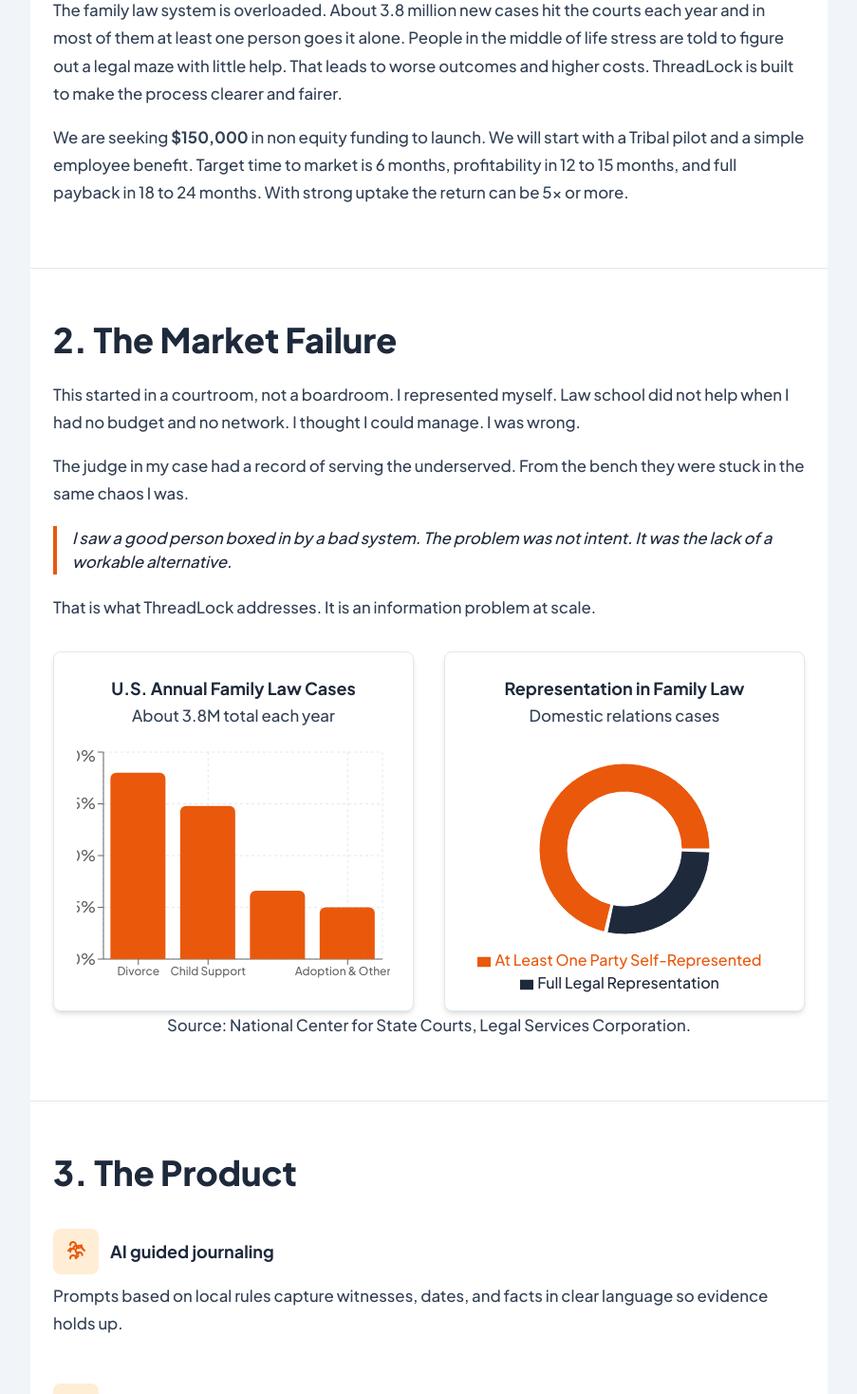
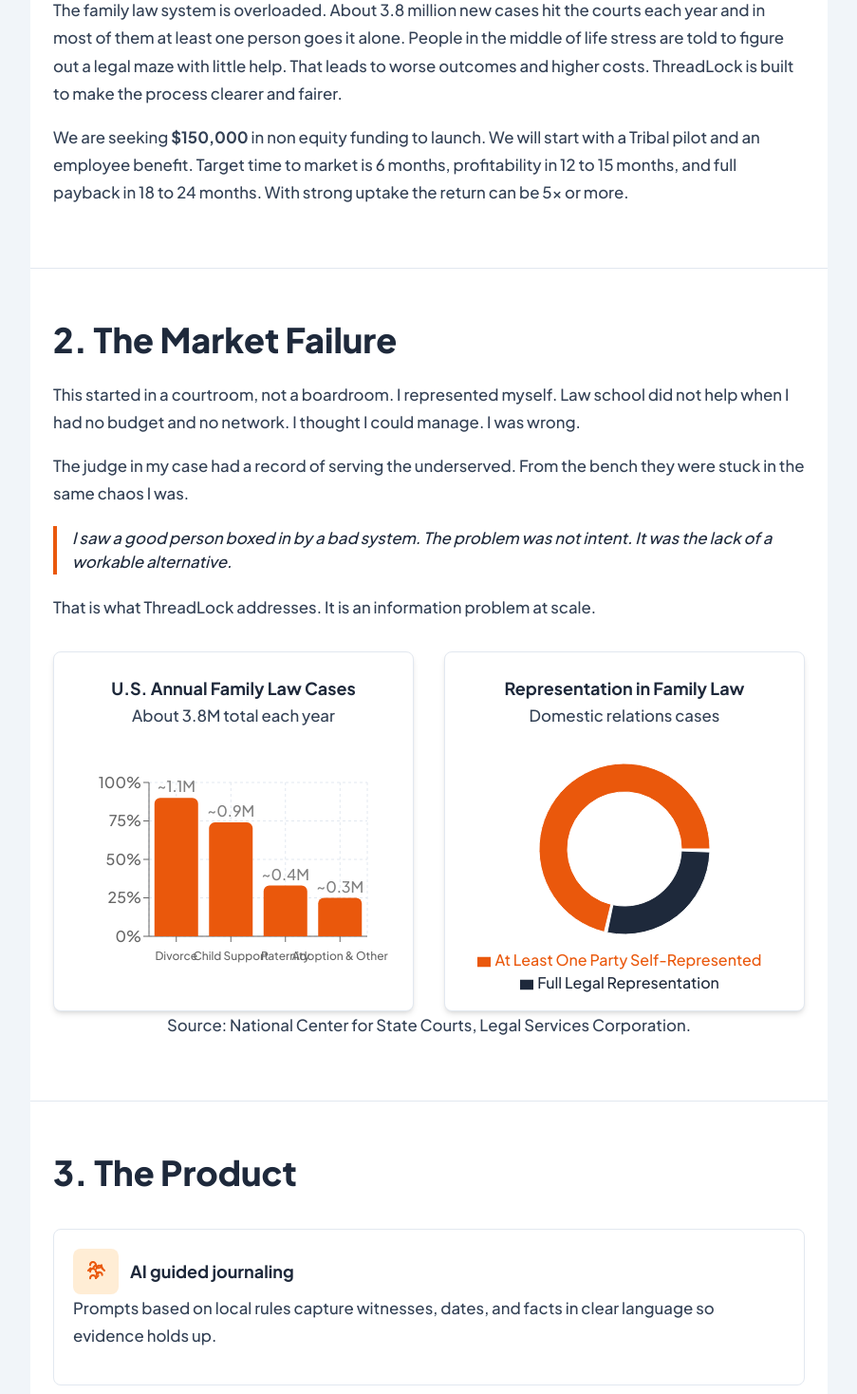
Before and after one commit to RedThreadGrp/ThreadLock, a Next.js app: page /whitepaper in a window 1280 px wide. Shown: the part 460-1928 px from the top of the page at 95% size, without its empty margins (188-1091 px from the left). Built offline with nearby package versions, Linux system fonts and the light colour scheme.

Commit message:
Update whitepaper.jsx

```diff
--- a/pages/whitepaper.jsx
+++ b/pages/whitepaper.jsx
@@ -12,6 +12,7 @@ import {
   Pie,
   Cell,
   Legend,
+  LabelList,
 } from 'recharts';
 
 /* ----------------- Icons ----------------- */
@@ -47,11 +48,10 @@ const COLORS = {
   grid: '#e2e8f0',
   hover: 'rgba(148,163,184,0.12)',
 };
-
 const useIsMounted = () => {
-  const [mounted, setMounted] = React.useState(false);
-  React.useEffect(() => setMounted(true), []);
-  return mounted;
+  const [m, setM] = React.useState(false);
+  React.useEffect(() => setM(true), []);
+  return m;
 };
 
 /* ----------------- Charts ----------------- */
@@ -64,15 +64,29 @@ const CasesBarChart = ({ data, title, note }) => {
       <div className="h-64 min-w-0">
         {mounted && (
           <ResponsiveContainer width="100%" height="100%">
-            <RBarChart data={data} margin={{ top: 8, right: 8, left: -8, bottom: 0 }}>
+            <RBarChart
+              data={data}
+              margin={{ top: 40, right: 24, left: 28, bottom: 24 }}
+            >
               <CartesianGrid strokeDasharray="3 3" stroke={COLORS.grid} />
-              <XAxis dataKey="label" tick={{ fontSize: 12 }} />
-              <YAxis domain={[0, 100]} tickFormatter={(v) => `${v}%`} width={36} />
+              <XAxis
+                dataKey="label"
+                tick={{ fontSize: 12 }}
+                interval={0}
+                tickMargin={10}
+              />
+              <YAxis
+                width={48}
+                domain={[0, 100]}
+                tickFormatter={(v) => `${v}%`}
+              />
               <Tooltip
                 cursor={{ fill: COLORS.hover }}
-                formatter={(value, _name, { payload }) => [payload.rawValue, payload.label]}
+                formatter={(value, _n, { payload }) => [payload.rawValue, payload.label]}
               />
-              <Bar dataKey="value" fill={COLORS.orange} radius={[6, 6, 0, 0]} />
+              <Bar dataKey="value" fill={COLORS.orange} radius={[6, 6, 0, 0]}>
+                <LabelList dataKey="rawValue" position="top" offset={6} />
+              </Bar>
             </RBarChart>
           </ResponsiveContainer>
         )}
@@ -91,17 +105,8 @@ const RepresentationPieChart = ({ data, title, note }) => {
         {mounted && (
           <ResponsiveContainer width="100%" height="100%">
             <PieChart>
-              <Pie
-                data={data}
-                dataKey="value"
-                nameKey="label"
-                innerRadius={60}
-                outerRadius={90}
-                paddingAngle={2}
-              >
-                {data.map((_, i) => (
-                  <Cell key={i} fill={i === 0 ? COLORS.orange : COLORS.slate} />
-                ))}
+              <Pie data={data} dataKey="value" nameKey="label" innerRadius={60} outerRadius={90} paddingAngle={2}>
+                {data.map((_, i) => <Cell key={i} fill={i === 0 ? COLORS.orange : COLORS.slate} />)}
               </Pie>
               <Tooltip formatter={(v, n) => [`${v}%`, n]} />
               <Legend verticalAlign="bottom" height={36} />
@@ -116,14 +121,14 @@ const RepresentationPieChart = ({ data, title, note }) => {
 /* ----------------- Feature Box ----------------- */
 function FeatureItem({ icon: Icon, title, children }) {
   return (
-    <div className="flex flex-col gap-2">
+    <div className="bg-white p-5 rounded-lg border border-slate-200">
       <div className="flex items-center gap-3">
         <div className="w-12 h-12 shrink-0 bg-orange-100 text-orange-600 flex items-center justify-center rounded-lg">
           <Icon className="w-6 h-6" />
         </div>
-        <h3 className="m-0 text-base font-bold text-slate-800">{title}</h3>
+        <h3 className="feature-title text-base font-bold text-slate-800">{title}</h3>
       </div>
-      <p className="text-base m-0">{children}</p>
+      <p className="mt-2 mb-0 text-base text-slate-700">{children}</p>
     </div>
   );
 }
@@ -136,7 +141,6 @@ export default function WhitePaperPage() {
     { label: 'Paternity', value: 33, rawValue: '~0.4M' },
     { label: 'Adoption & Other', value: 25, rawValue: '~0.3M' },
   ];
-
   const selfRepData = [
     { label: 'At Least One Party Self-Represented', value: 72, rawValue: '72%' },
     { label: 'Full Legal Representation', value: 28, rawValue: '28%' },
@@ -144,7 +148,6 @@ export default function WhitePaperPage() {
 
   return (
     <>
-      {/* If you are not on Next.js, delete jsx attribute below and move styles to a CSS file */}
       <style jsx global>{`
         body { background-color: #f1f5f9; }
         .wp-container { max-width: 840px; margin: auto; }
@@ -152,6 +155,7 @@ export default function WhitePaperPage() {
         .wp-section { padding: 3rem 1.5rem; border-bottom: 1px solid #e2e8f0; background-color: white;}
         .wp-section h2 { font-size: 2.25rem; font-weight: 800; color: #1e293b; margin-bottom: 1rem; }
         .wp-section h3 { font-size: 1.125rem; font-weight: 700; color: #1e293b; margin: 0; }
+        .feature-title { margin: 0; line-height: 1; }
         .wp-section p { font-size: 1.05rem; line-height: 1.75; color: #334155; margin: 0 0 1rem 0; }
         .wp-blockquote { border-left: 4px solid #ea580c; padding-left: 1rem; margin: 1.25rem 0; font-size: 1.05rem; font-style: italic; color: #1e293b; }
       `}</style>
@@ -160,9 +164,7 @@ export default function WhitePaperPage() {
         <main className="wp-container">
           <header className="wp-header">
             <BrandWordmark className="text-5xl justify-center" />
-            <h1 className="text-4xl md:text-5xl font-extrabold tracking-tight mt-6 text-slate-900">
-              An Investment in Access, Equality, and Return
-            </h1>
+            <h1 className="text-4xl md:text-5xl font-extrabold tracking-tight mt-6 text-slate-900">An Investment in Access, Equality, and Return</h1>
             <p className="mt-4 text-lg text-slate-600">A white paper on a non equity investment in ThreadLock</p>
             <p className="text-sm text-slate-500 mt-2">August 30, 2025</p>
           </header>
@@ -170,7 +172,7 @@ export default function WhitePaperPage() {
           <section className="wp-section">
             <h2>1. Executive Summary</h2>
             <p>The family law system is overloaded. About 3.8 million new cases hit the courts each year and in most of them at least one person goes it alone. People in the middle of life stress are told to figure out a legal maze with little help. That leads to worse outcomes and higher costs. ThreadLock is built to make the process clearer and fairer.</p>
-            <p>We are seeking <strong>$150,000</strong> in non equity funding to launch. We will start with a Tribal pilot and a simple employee benefit. Target time to market is 6 months, profitability in 12 to 15 months, and full payback in 18 to 24 months. With strong uptake the return can be 5x or more.</p>
+            <p>We are seeking <strong>$150,000</strong> in non equity funding to launch. We will start with a Tribal pilot and an employee benefit. Target time to market is 6 months, profitability in 12 to 15 months, and full payback in 18 to 24 months. With strong uptake the return can be 5x or more.</p>
           </section>
 
           <section className="wp-section">
@@ -181,32 +183,21 @@ export default function WhitePaperPage() {
             <p>That is what ThreadLock addresses. It is an information problem at scale.</p>
 
             <div className="grid md:grid-cols-2 gap-8 mt-8">
-              <CasesBarChart
-                data={marketData}
-                title="U.S. Annual Family Law Cases"
-                note="About 3.8M total each year"
-              />
-              <RepresentationPieChart
-                data={selfRepData}
-                title="Representation in Family Law"
-                note="Domestic relations cases"
-              />
+              <CasesBarChart data={marketData} title="U.S. Annual Family Law Cases" note="About 3.8M total each year" />
+              <RepresentationPieChart data={selfRepData} title="Representation in Family Law" note="Domestic relations cases" />
             </div>
             <p className="text-sm text-slate-500 mt-4 text-center">Source: National Center for State Courts, Legal Services Corporation.</p>
           </section>
 
           <section className="wp-section">
             <h2>3. The Product</h2>
-
             <div className="grid grid-cols-1 gap-8 mt-8">
               <FeatureItem icon={BrainCircuitIcon} title="AI guided journaling">
                 Prompts based on local rules capture witnesses, dates, and facts in clear language so evidence holds up.
               </FeatureItem>
-
               <FeatureItem icon={ShieldCheckIcon} title="Immutable records">
                 Every entry is timestamped on a blockchain to prevent edits and end fights about when something was logged.
               </FeatureItem>
-
               <FeatureItem icon={FileTextIcon} title="Court ready exports">
                 One click turns notes into clean summaries and timelines a judge can scan in minutes.
               </FeatureItem>
@@ -215,7 +206,7 @@ export default function WhitePaperPage() {
 
           <section className="wp-section">
             <h2>4. Rollout</h2>
-            <p>We start with a Tribal pilot for fast adoption and real world proof. Then we sell it as an employee benefit at one dollar per employee per month. With traction, we scale direct to consumers.</p>
+            <p>We start with a Tribal pilot for fast adoption and real world proof. Then we sell it as an employee benefit at one dollar per employee per month. With traction we scale direct to consumers.</p>
           </section>
 
           <section className="wp-section">
```
